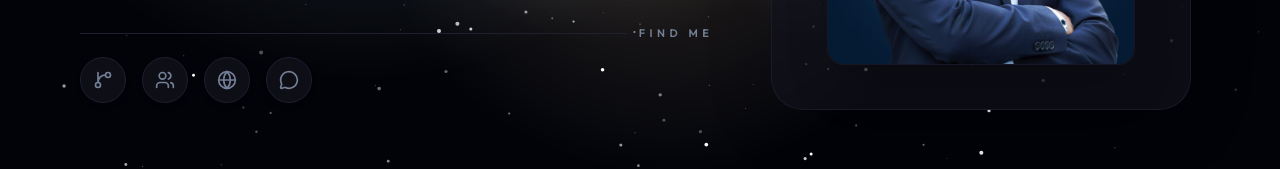
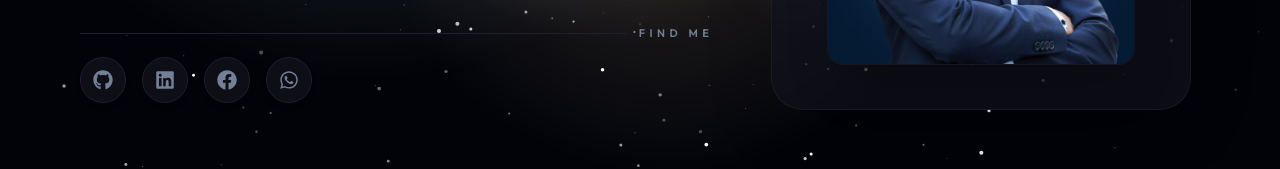
Before and after one commit to LingkonDash/portfolio, a Next.js app: page / in a window 1280 px wide. Shown: the part 572-741 px from the top of the page. Built offline with nearby package versions, Linux system fonts and the light colour scheme.

Commit message:
feat: update social links icons to use react-icons for improved consistency

```diff
--- a/src/components/ui/SocialLinks.tsx
+++ b/src/components/ui/SocialLinks.tsx
@@ -1,5 +1,5 @@
 import React from "react";
-import { GitBranch, Users, Globe, MessageCircle } from "lucide-react";
+import { FaFacebook, FaGithub, FaLinkedin, FaWhatsapp } from "react-icons/fa";
 
 export default function SocialLinks({ className = "" }: { className?: string }) {
   return (
@@ -12,7 +12,7 @@ export default function SocialLinks({ className = "" }: { className?: string })
         className="p-3 rounded-full bg-background-elevated/80 border border-border hover:border-accent/40 text-muted hover:text-accent transition-all duration-300 shadow-md hover:scale-105 focus-visible:ring-2 focus-visible:ring-accent focus-visible:outline-none"
         aria-label="GitHub"
       >
-        <GitBranch size={20} />
+        <FaGithub size={20} />
       </a>
       <a
         href="https://www.linkedin.com/in/lingkon-dash/"
@@ -22,7 +22,7 @@ export default function SocialLinks({ className = "" }: { className?: string })
         className="p-3 rounded-full bg-background-elevated/80 border border-border hover:border-accent/40 text-muted hover:text-accent transition-all duration-300 shadow-md hover:scale-105 focus-visible:ring-2 focus-visible:ring-accent focus-visible:outline-none"
         aria-label="LinkedIn"
       >
-        <Users size={20} />
+        <FaLinkedin size={20} />
       </a>
       <a
         href="https://www.facebook.com/lingkon.dash.2025"
@@ -32,7 +32,7 @@ export default function SocialLinks({ className = "" }: { className?: string })
         className="p-3 rounded-full bg-background-elevated/80 border border-border hover:border-accent/40 text-muted hover:text-accent transition-all duration-300 shadow-md hover:scale-105 focus-visible:ring-2 focus-visible:ring-accent focus-visible:outline-none"
         aria-label="Facebook"
       >
-        <Globe size={20} />
+        <FaFacebook size={20} />
       </a>
       <a
         href="https://wa.me/8801776572194"
@@ -42,7 +42,7 @@ export default function SocialLinks({ className = "" }: { className?: string })
         className="p-3 rounded-full bg-background-elevated/80 border border-border hover:border-accent/40 text-muted hover:text-accent transition-all duration-300 shadow-md hover:scale-105 focus-visible:ring-2 focus-visible:ring-accent focus-visible:outline-none"
         aria-label="WhatsApp"
       >
-        <MessageCircle size={20} />
+        <FaWhatsapp size={20} />
       </a>
     </div>
   );
```
